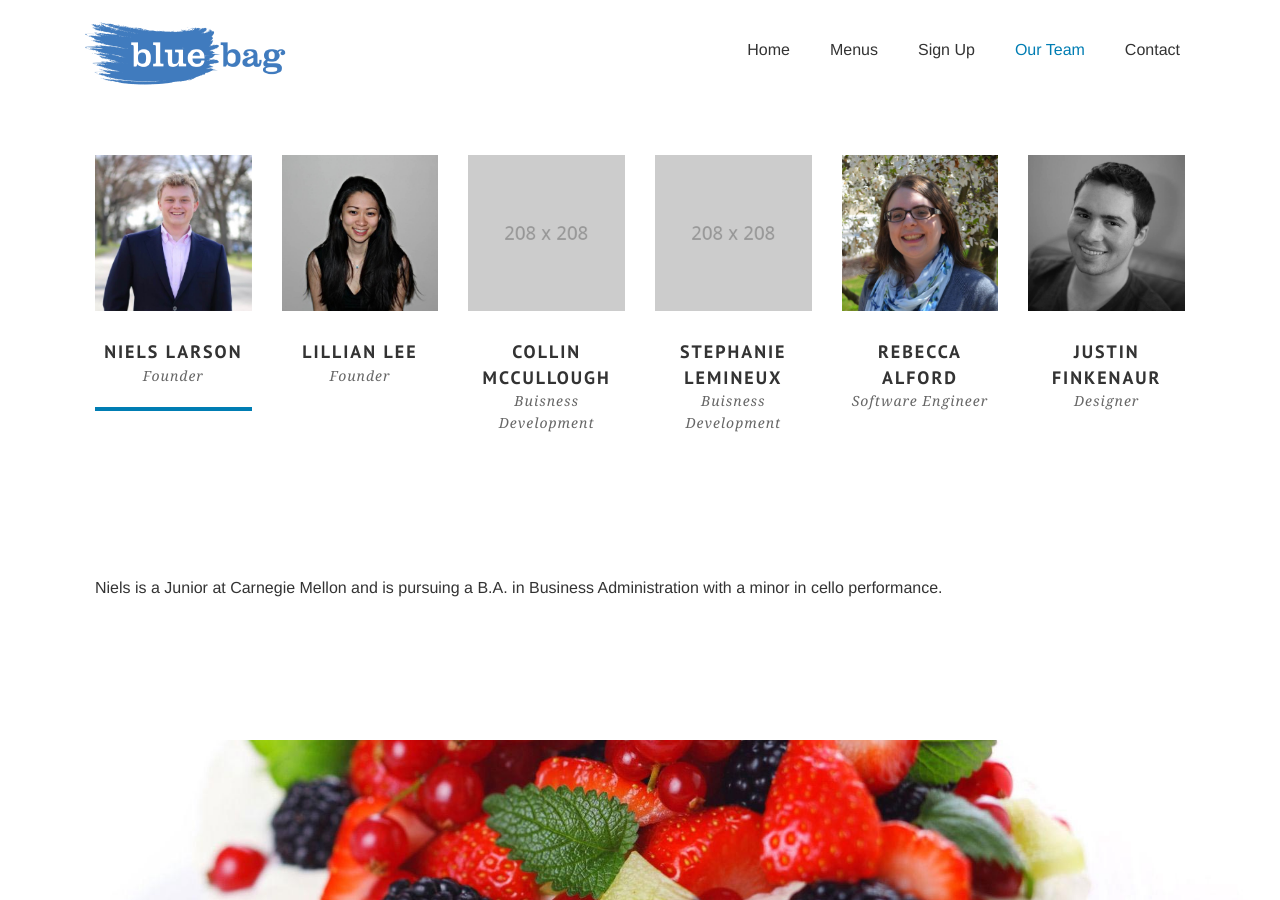
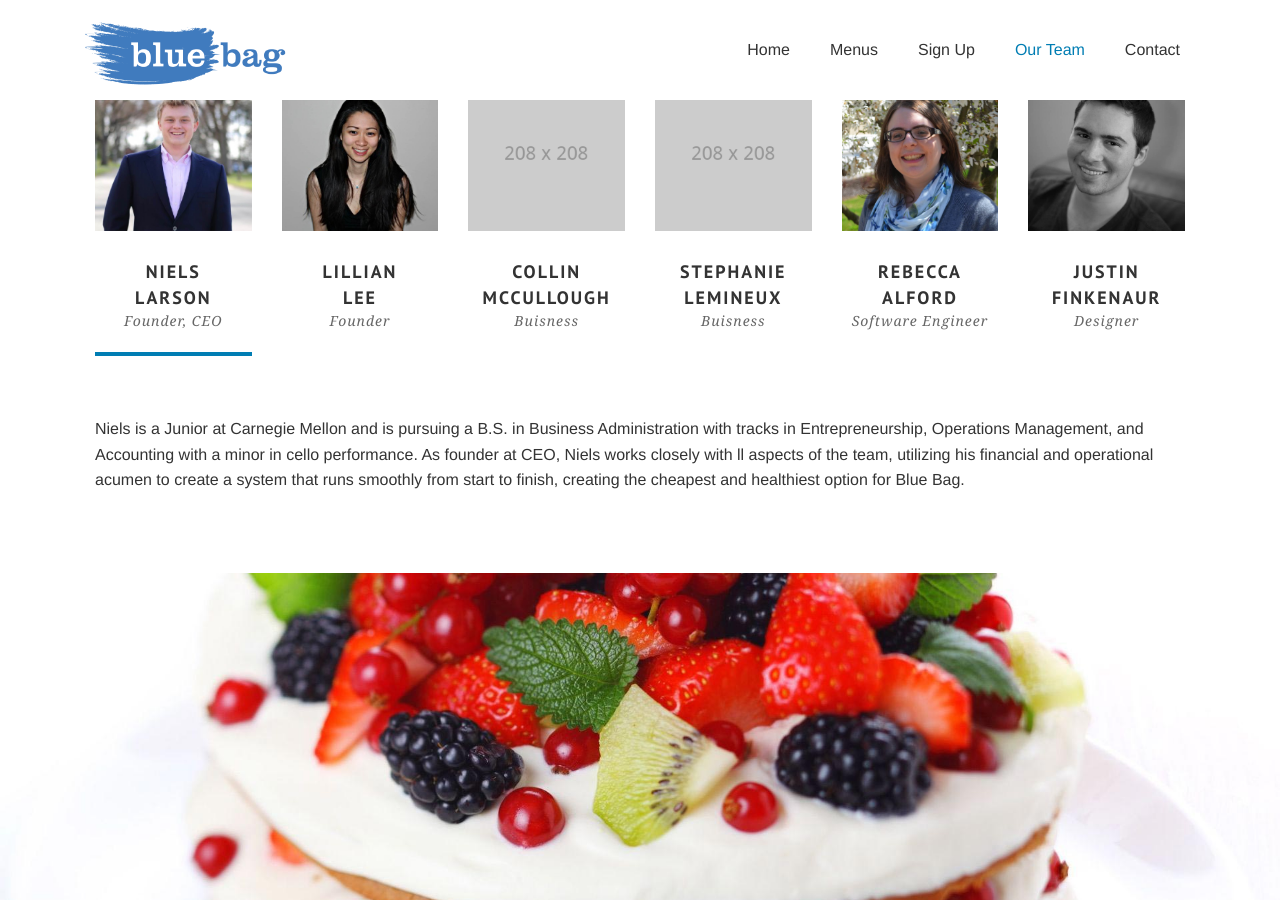
Before and after one commit to bluebag-cooking/bluebag-cooking.github.io, a Jekyll site: the page built from about-the-team.html, in a window 1280 px wide and 900 px high, scrolled down 458 px. Built offline with Jekyll 4.4.1, drawn with Linux system fonts in a browser that asks for light colours; nearby versions of some CDN libraries; some web fonts are replaced; Markdown is read by kramdown in place of the engine named in the settings.

Commit message:
updating the about the team page

```diff
--- a/about-the-team.html
+++ b/about-the-team.html
@@ -5,35 +5,35 @@ section_id: about-the-team
 
 members:
   - image: niels_larson.jpg
-    name: Niels Larson
-    position: Founder
+    name: Niels<br> Larson
+    position: Founder, CEO
     desc:
-      Niels is a Junior at Carnegie Mellon and is pursuing a B.A. in Business Administration with a minor in cello performance.
+      Niels is a Junior at Carnegie Mellon and is pursuing a B.S. in Business Administration with tracks in Entrepreneurship, Operations Management, and Accounting with a minor in cello performance. As founder at CEO, Niels works closely with ll aspects of the team, utilizing his financial and operational acumen to create a system that runs smoothly from start to finish, creating the cheapest and healthiest option for Blue Bag.
   - image: lillian_lee.jpg
-    name: Lillian Lee
+    name: Lillian<br> Lee
     position: Founder
     desc:
       TODO
   - image: member-2.png
     name: Collin McCullough
-    position: Buisness Development
+    position: Buisness
     desc:
       TODO
   - image: member-2.png
     name: Stephanie Lemineux
-    position: Buisness Development
+    position: Buisness
     desc:
       TODO
   - image: rebecca_alford.jpg
     name: Rebecca Alford
     position: Software Engineer
     desc:
-      TODO
+      Rebecca is a Senior at Carnegie Mellon pursuing a B.S. in Computational Chemistry with a focus in software engineering. She created the Blue Bag website and supports the data analytics side of Blue Bag so we can learn and adapt to our customers needs.
   - image: justin_finkenaur.jpg
     name: Justin Finkenaur
     position: Designer
     desc:
-      TODO
+      Justin is a Junior at Carnegie Mellon University pursuing a B.F.A in Industrial Design. He worked on all of the visual details of Blue Bag including the website, branding, and packaging.
 ---
 
 <div class='full'>
@@ -48,16 +48,17 @@ members:
   </div>
 </div>
 
-<div class='full white'>
+<div class='full white no-padding'>
   <div class='row'>
     <div class='medium-12 large-12 columns'>
+      <div class="spacing"></div>
       <p>
         <b>Our mission</b> is to feed and educate undergraduate students with a cheaper and healthier alternative to any campus meal plan. To accomplish our goal, we deliver fresh ingredients with simple, easy-to-follow recipes so students can learn to cook in their own kitchens without too much time and great hassle. We have assembled a diverse team to carry out our mission, all Carnegie Mellon students with various expertise. Read about them below!</p>
     </div>
   </div>
-
   <div class='members'>
-    <div class='full whiteno-padding'>
+    <div class='full white no-padding'>
+      <div class="spacing"></div>
       <div class='row'>
         {% for member in page.members %}
           {% if forloop.first %}
```
